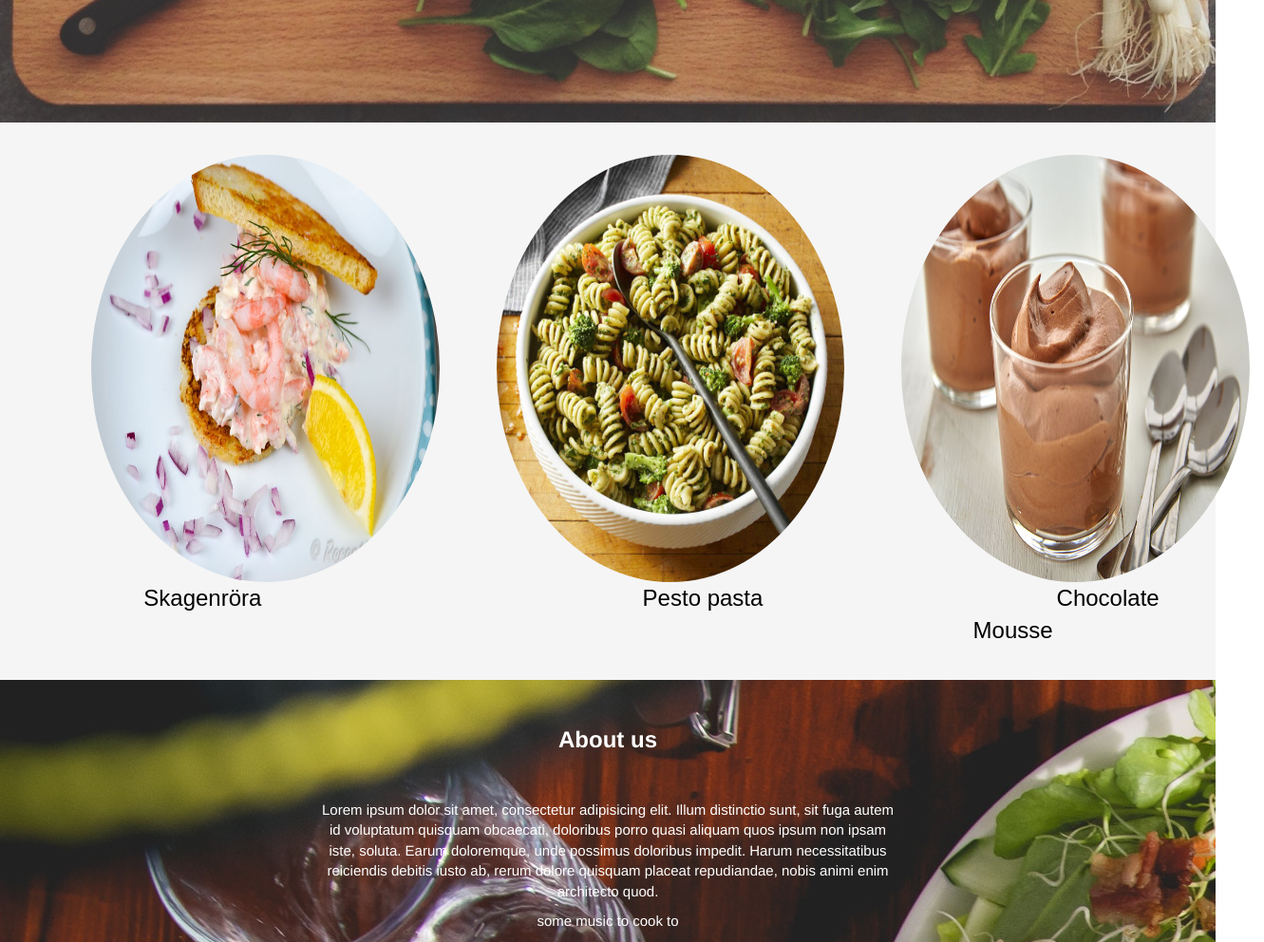
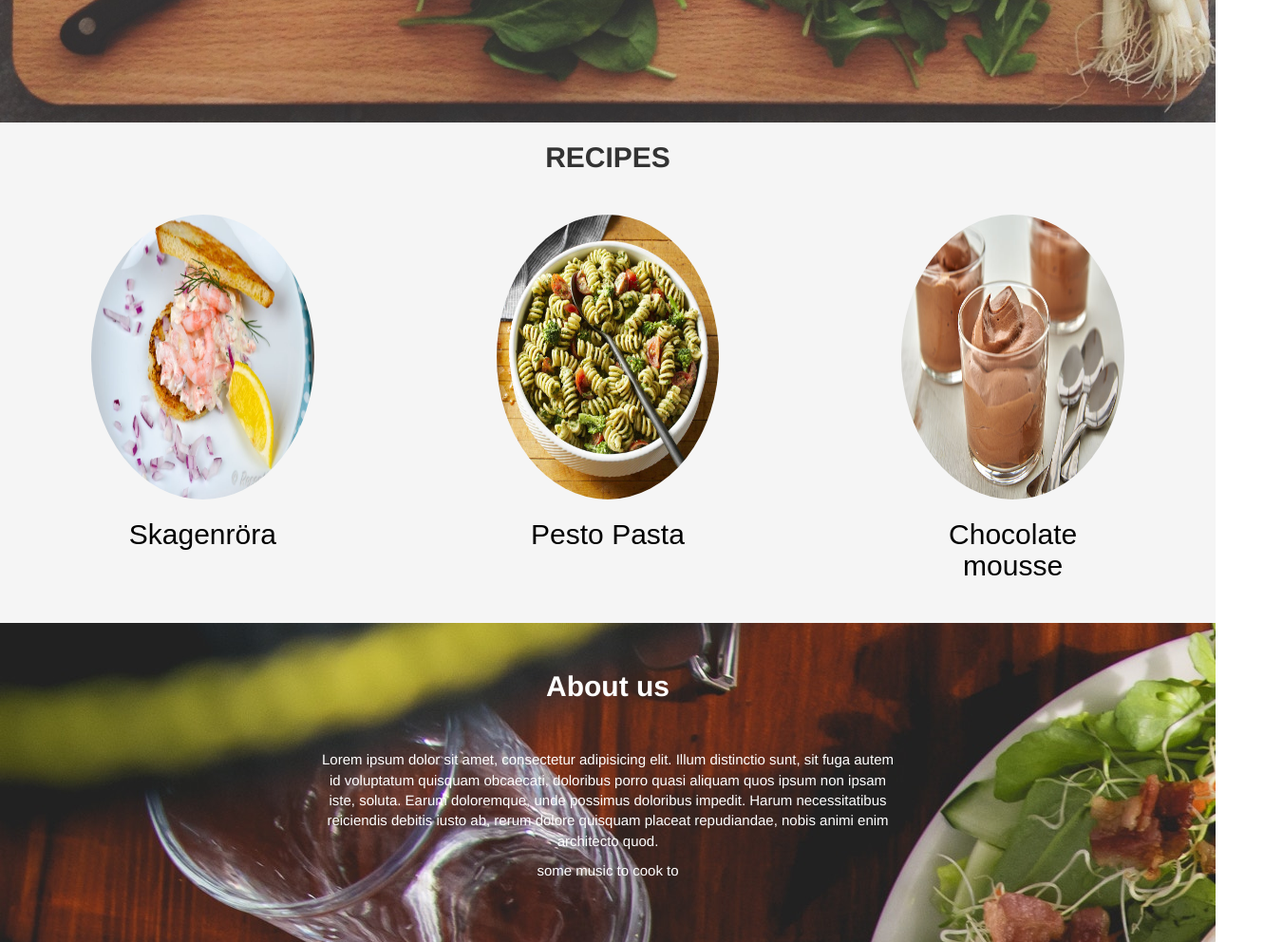
Before and after one commit to AzuriteGray/cooking-site, a plain HTML site: page index.html in a window 1280 px wide. Shown: the part 820-1812 px from the top of the page at 95% size, 1331 px wide, since content can reach past the window. Drawn offline with nearby package versions, Linux system fonts and the light colour scheme; grey boxes are pictures that could not be loaded.

Commit message:
fixed text under photo

```diff
--- a/assets/css/main.css
+++ b/assets/css/main.css
@@ -112,7 +112,7 @@ footer {
 
 }
 
-.about h3{
+.bold{
     font-weight: 700;
 }
 
@@ -186,11 +186,7 @@ footer {
     color: #000000;
 }
 
-.recipes img{
-    border-radius: 50%;
-    height:450px;
-    width: 450px;
-}
+
 
 
 
--- a/index.html
+++ b/index.html
@@ -54,37 +54,40 @@
                 </a>
             </div>
             <div class="container-fluid">
+
                  <div id="recipe" class="row recipes ">
-                    <div class="col-md-4 align-center ">
+                      <h2 class="align-center bold">RECIPES</h2>
+                        <div class="col-md-4 align-center">
                             <a class="row" href="Recipe1.html">
-                            <img class="col-lg-8 col-lg-offset-2 col-md-12" src="assets/images/Receptfavoriter.jpeg" alt="Foto of skagenröra"></br>
-                                Skagenröra
-                            </span>
+                                <div class="col-lg-8 col-lg-offset-2 col-md-12">
+                                  <img class="img-circle" src="assets/images/Receptfavoriter.jpeg" alt="Photo of skagenröra" width="300" height="300">
+                                  <h2>Skagenröra</h2>
+                                </div>
                             </a>
                         </div>
                         <div class="col-md-4 align-center">
                             <a class="row" href="Recipe2.html">
-                            <img class="col-lg-8 col-lg-offset-2 col-md-12" src="assets/images/Eatingwell.jpg" alt="Foto of Pesto Pasta"></br>
-                            <span class="clear-left">
-                                Pesto pasta
-                            </span>
+                                <div class="col-lg-8 col-lg-offset-2 col-md-12">
+                                  <img class="img-circle" src="assets/images/Eatingwell.jpg" alt="Photo of Pesto pasta" width="300" height="300">
+                                  <h2>Pesto Pasta</h2>
+                                </div>
                             </a>
                         </div>
                         <div class="col-md-4 align-center">
                             <a class="row" href="Recipe3.html">
-                            <img class="col-lg-8 col-lg-offset-2 col-md-12" src="assets/images/bettycrocker.jpg" alt="Foto of Chocolate mousse"></br>
-                            <span class="clear-left">
-                                 Chocolate Mousse
-                            </span>
+                                <div class="col-lg-8 col-lg-offset-2 col-md-12">
+                                  <img class="img-circle" src="assets/images/bettycrocker.jpg" alt="Photo of Chocolate mousse" width="300" height="300">
+                                  <h2>Chocolate mousse</h2>
+                                </div>
                             </a>
                         </div>
                  </div>
 
                  <div id="about" class="row about ">
                      <div class="col-lg-6 col-lg-offset-3 align-center">
-                        <h3 class="margin-y">
+                        <h2 class="margin-y bold">
                              About us
-                        </h3>
+                        </h2>
                         <p>
                              Lorem ipsum dolor sit amet, consectetur adipisicing elit. Illum distinctio sunt, sit fuga autem id voluptatum quisquam obcaecati, doloribus porro quasi aliquam quos ipsum non ipsam iste, soluta. Earum doloremque, unde possimus doloribus impedit. Harum necessitatibus reiciendis debitis iusto ab, rerum dolore quisquam placeat repudiandae, nobis animi enim architecto quod.
                         </p>
```
Lines whose indentation alone changed are shown as unchanged.
